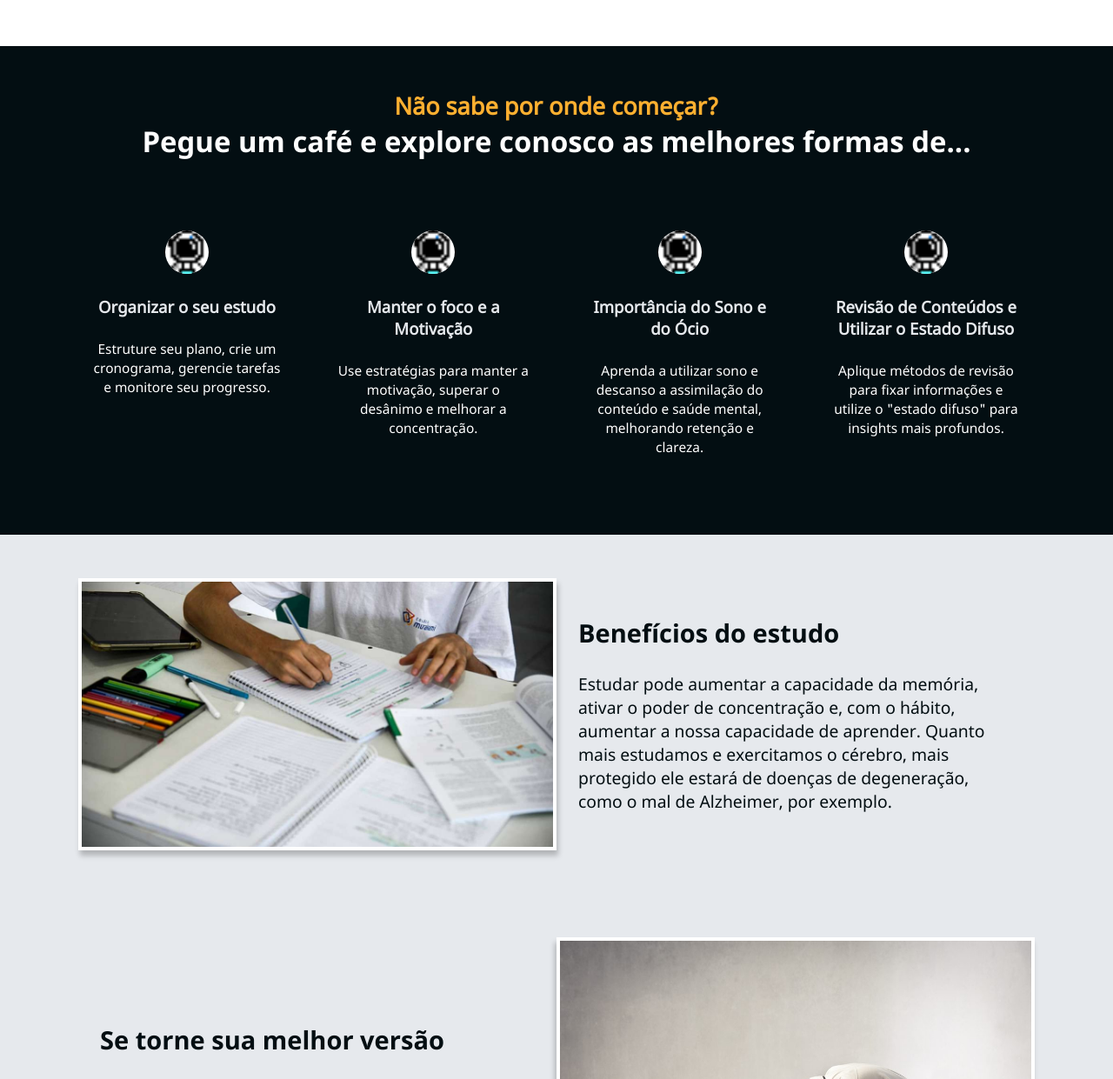
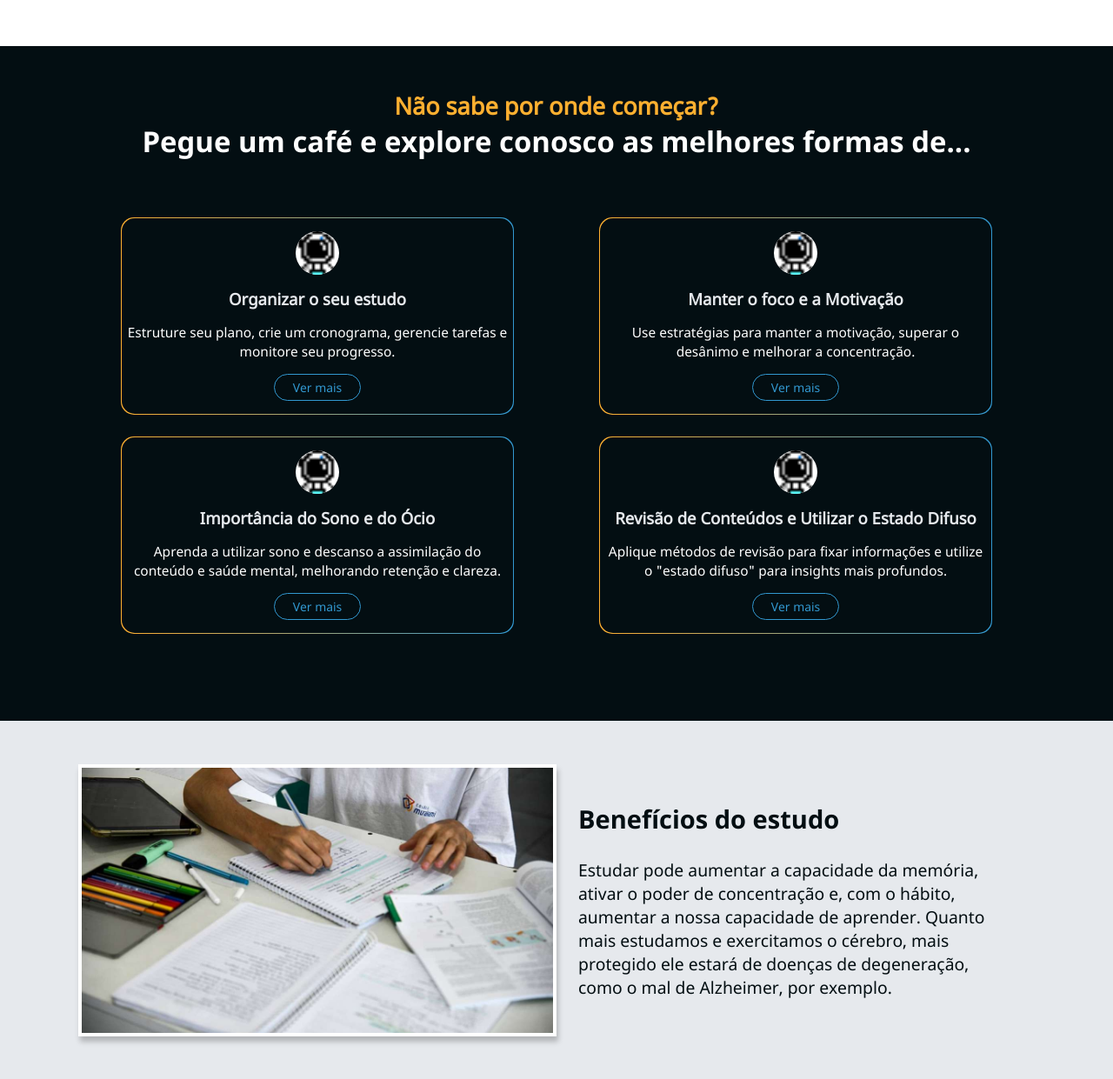
Before and after one commit to RyanSS27/TCC-escolar, a PHP site: page / in a window 1280 px wide. Shown: the part 994-2235 px from the top of the page at 87% size. Run offline with PHP 8.4, Linux system fonts and the light colour scheme.

Commit message:
dentro de nossos serviços, os capítulos alterados

```diff
--- a/TCC-escolar/index.html
+++ b/TCC-escolar/index.html
@@ -51,34 +51,38 @@
                 <h3 class="titulo-destaque">Não sabe por onde começar?</h3>
                     <h2>Pegue um café e explore conosco as melhores formas de...</h2>
                     <div class="limite">
-                        <a href="#">
+                        <div class="borda">
                             <div class="caps">
                                 <img src="icons/meuicon.ico" alt="">
                                 <h4>Organizar o seu estudo</h4>
                                 <p>Estruture seu plano, crie um cronograma, gerencie tarefas e monitore seu progresso.</p>
+                                <a href="#" class="ver-mais">Ver mais</a>
                             </div>
-                        </a>
-                        <a href="#">
+                        </div>
+                        <div class="borda">
                             <div class="caps">
                                 <img src="icons/meuicon.ico" alt="">
                                 <h4>Manter o foco e a Motivação</h4>
                                 <p>Use estratégias para manter a motivação, superar o desânimo e melhorar a concentração.</p>
+                                <a href="#" class="ver-mais">Ver mais</a>
                             </div>
-                        </a>
-                        <a href="#">
+                        </div>
+                        <div class="borda">
                             <div class="caps">
                                 <img src="icons/meuicon.ico" alt="">
                                 <h4>Importância do Sono e do Ócio</h4>
                                 <p>Aprenda a utilizar sono e descanso a assimilação do conteúdo e saúde mental, melhorando retenção e clareza.</p>
+                                <a href="#" class="ver-mais">Ver mais</a>
                             </div>
-                        </a>
-                        <a href="#">
+                        </div>
+                        <div class="borda">
                             <div class="caps">
                                 <img src="icons/meuicon.ico" alt="">
                                 <h4>Revisão de Conteúdos e Utilizar o Estado Difuso</h4>
                                 <p>Aplique métodos de revisão para fixar informações e utilize o "estado difuso" para insights mais profundos.</p>
+                                <a href="#" class="ver-mais">Ver mais</a>
                             </div>
-                        </a>
+                        </div>
                     </div>
                 </div>
             </div>
--- a/TCC-escolar/styles/inicio.css
+++ b/TCC-escolar/styles/inicio.css
@@ -36,6 +36,7 @@
     --cor-texto-fundo-contraste: #030e12;
 
     --cor-destaque: #ffb030;
+    --gradiente: linear-gradient(to right, var(--cor-destaque), var(--paletaCor3));
 }
 
 :root {
@@ -268,14 +269,25 @@ h2 {
 
     padding: 50px 0px;
     display: flex;
-    justify-content: space-between;
+    justify-content: space-around;
     flex-wrap: wrap;
 }
 
-.passos > .limite a {
+.passos > .limite .borda {
+    background-image: var(--gradiente);
     color: white;
     text-decoration: none;
+
+    margin-bottom: 25px;
+    padding: 1px;
+    border-radius: 15px;
 }
+
+.passos > .limite > .borda:hover {
+    transform: scale(105%);
+    transition-duration: 0.5s;
+}
+
 
 .passos h2, .passos .titulo-destaque{
     text-align: center;
@@ -295,36 +307,61 @@ h2 {
 }
 
 .caps {
+    background-color: var(--paletaCor1);
     font-size: 0.8em;
-    max-width: 250px;
-    padding: 15px;
+
+    height: 100%;
+    max-width: 450px;
+    border-radius: 15px;
+    padding: 15px 5px;
 }
+
 
 .caps img {
     background-color: white;
     width: 50px;
+    margin: 0px auto 15px auto;
+    border-radius: 100px;
     display: block;
-    margin: auto;
-    border-radius: 100px;
-}
-
-.caps p {
-    text-align: center;
 }
 
 .caps h4 {
     color: var(--paletaCor5);
     text-align: center;
     font-size: 1.2em;
-    margin: 25px 0px;
 }
 
-.caps:hover {
-    margin-top: -15px;
-    transform: scale(110%);
-    transition-duration: 0.8s;
-    box-shadow: 1px 3px 6px 1px #ffffff73;
+.caps p {
+    text-align: center;
+    margin: 15px 0px;
 }
+
+.caps .ver-mais {
+    background-color: var(--paletaCor1);
+    color: var(--paletaCor3);
+    font-size: 0.9em;
+    text-decoration: none;
+
+    display: block;
+
+    max-width: 100px;
+    margin: auto;
+    padding: 5px;
+    border: 1px solid var(--paletaCor3);
+    border-radius: 50px;
+}
+
+.ver-mais:hover {
+    background-color: #69cbff2b;
+    color: #a8e1ff;
+
+    border: 1px solid var(--paletaCor3);
+    transition: 0.3s;
+    transform: scale(95%);
+}
+
+
+
 
 .caps:hover h4 {
     color: #69caff;
```
